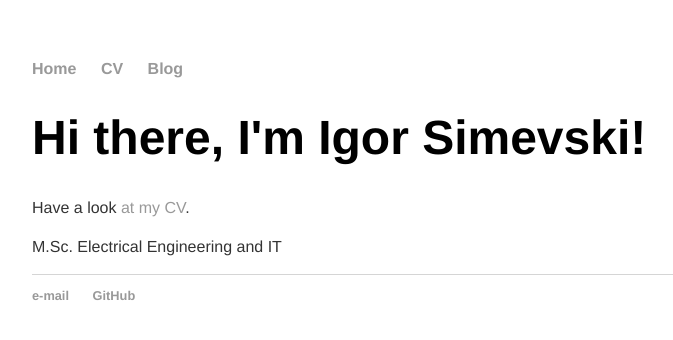
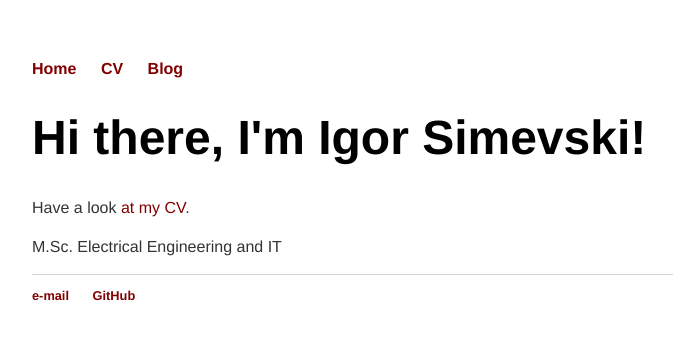
Before and after one commit to igorsimevski/igorsimevski.github.io, a Jekyll site: the page built from index.html, in a window 1280 px wide. Shown: the top 340 px of the page, without its empty margins (160-833 px from the left). Built offline with Jekyll 4.4.1, drawn with Linux system fonts in a browser that asks for light colours.

Commit message:
Update main.css

```diff
--- a/css/main.css
+++ b/css/main.css
@@ -14,7 +14,7 @@ nav ul li, footer ul li {
 }
 a {
     text-decoration: none;
-    color: #999;
+    color: #820000;
 }
 a:hover {
     text-decoration: underline;
```
